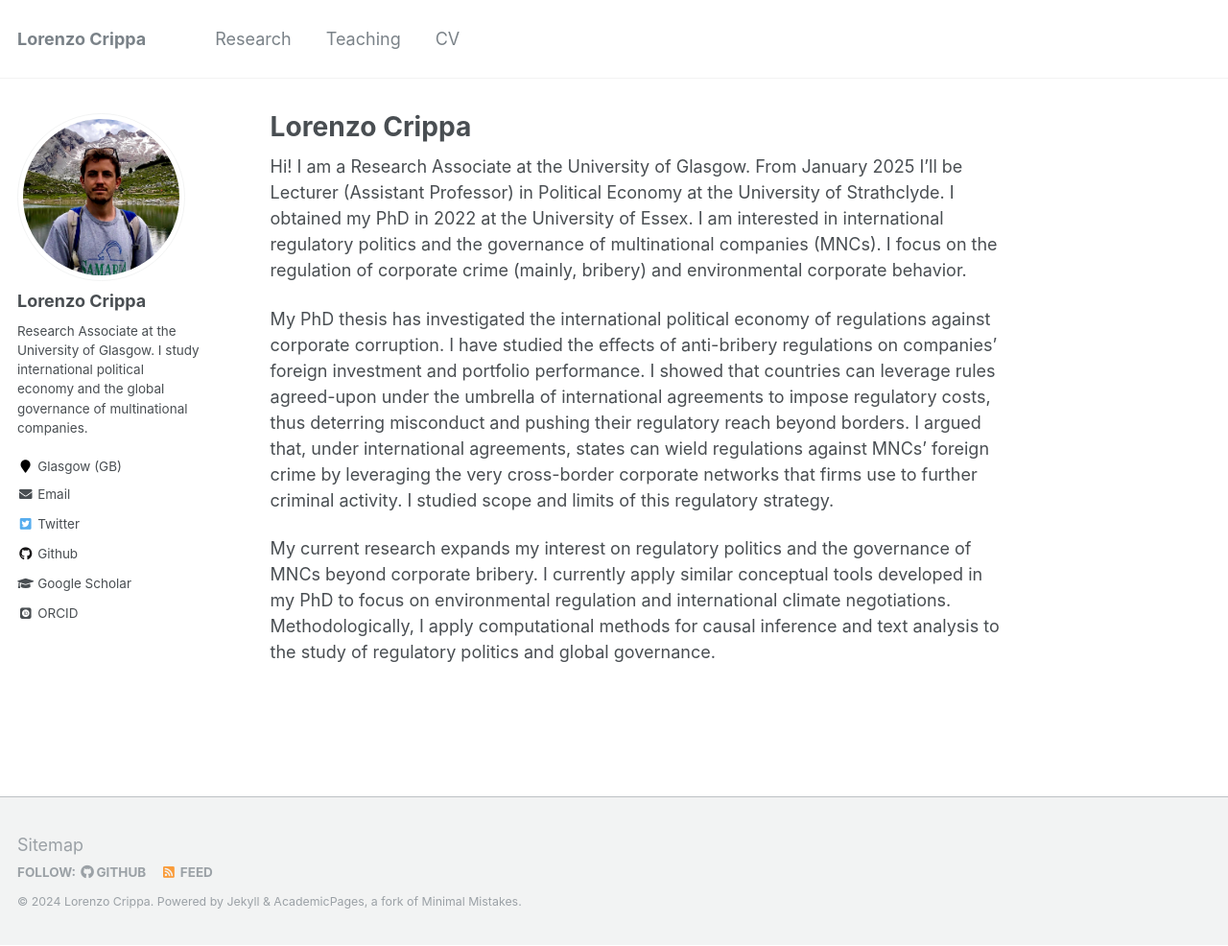
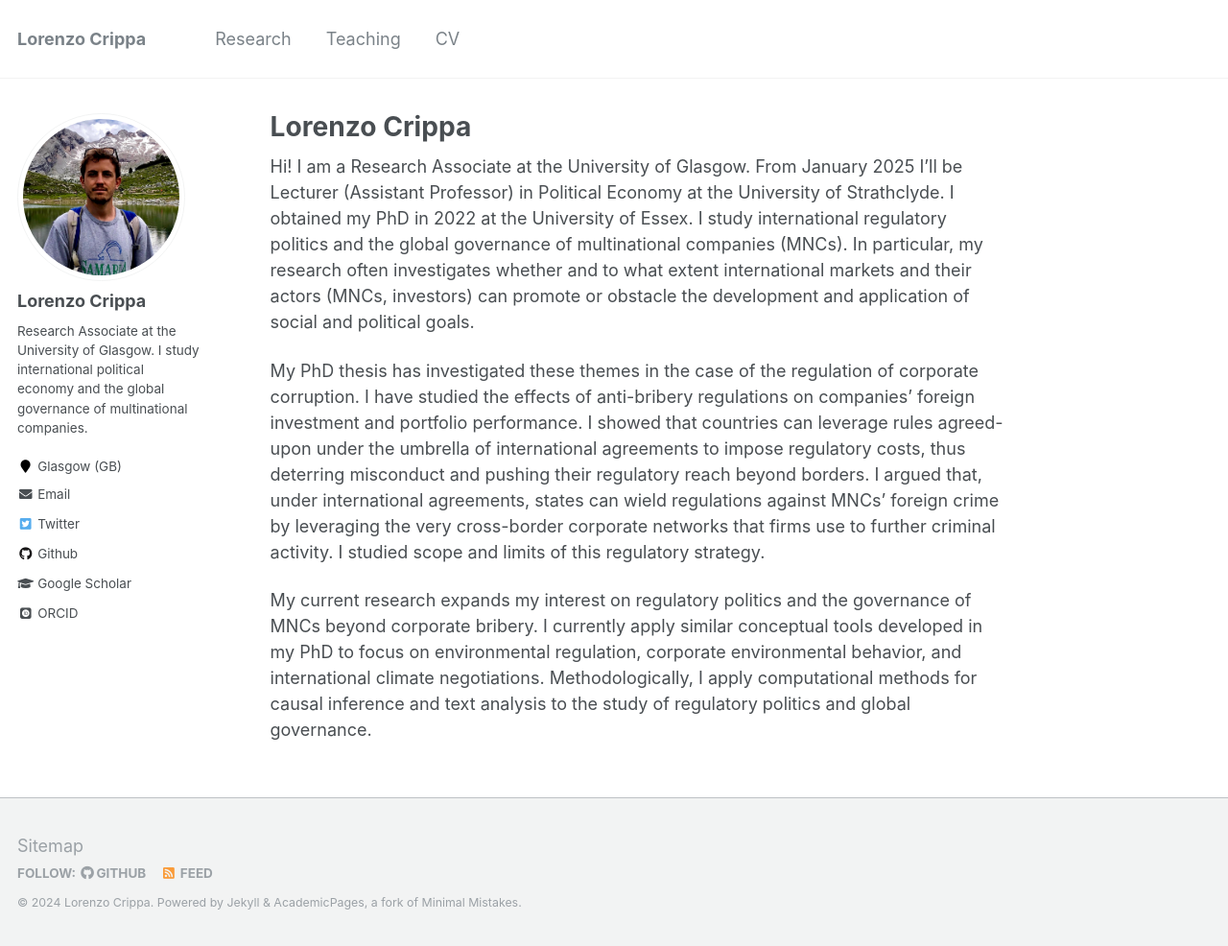
Before and after one commit to lorenzo-crippa/lorenzo-crippa.github.io, a Jekyll site: the page built from _pages/about.md, in a window 1280 px wide and 986 px high. Shown: the whole window at 96% size. Built offline with Jekyll 4.4.1, drawn with Linux system fonts in a browser that asks for light colours; some web fonts are replaced.

Commit message:
Update about.md

```diff
--- a/_pages/about.md
+++ b/_pages/about.md
@@ -7,8 +7,8 @@ redirect_from:
   - /about.html
 ---
 
-Hi! I am a Research Associate at the University of Glasgow. From January 2025 I'll be Lecturer (Assistant Professor) in Political Economy at the University of Strathclyde. I obtained my PhD in 2022 at the University of Essex. I am interested in international regulatory politics and the governance of multinational companies (MNCs). I focus on the regulation of corporate crime (mainly, bribery) and environmental corporate behavior.
+Hi! I am a Research Associate at the University of Glasgow. From January 2025 I'll be Lecturer (Assistant Professor) in Political Economy at the University of Strathclyde. I obtained my PhD in 2022 at the University of Essex. I study international regulatory politics and the global governance of multinational companies (MNCs). In particular, my research often investigates whether and to what extent international markets and their actors (MNCs, investors) can promote or obstacle the development and application of social and political goals.
 
-My PhD thesis has investigated the international political economy of regulations against corporate corruption. I have studied the effects of anti-bribery regulations on companies' foreign investment and portfolio performance. I showed that countries can leverage rules agreed-upon under the umbrella of international agreements to impose regulatory costs, thus deterring misconduct and pushing their regulatory reach beyond borders. I argued that, under international agreements, states can wield regulations against MNCs' foreign crime by leveraging the very cross-border corporate networks that firms use to further criminal activity. I studied scope and limits of this regulatory strategy.
+My PhD thesis has investigated these themes in the case of the regulation of corporate corruption. I have studied the effects of anti-bribery regulations on companies' foreign investment and portfolio performance. I showed that countries can leverage rules agreed-upon under the umbrella of international agreements to impose regulatory costs, thus deterring misconduct and pushing their regulatory reach beyond borders. I argued that, under international agreements, states can wield regulations against MNCs' foreign crime by leveraging the very cross-border corporate networks that firms use to further criminal activity. I studied scope and limits of this regulatory strategy.
 
-My current research expands my interest on regulatory politics and the governance of MNCs beyond corporate bribery. I currently apply similar conceptual tools developed in my PhD to focus on environmental regulation and international climate negotiations. Methodologically, I apply computational methods for causal inference and text analysis to the study of regulatory politics and global governance.
+My current research expands my interest on regulatory politics and the governance of MNCs beyond corporate bribery. I currently apply similar conceptual tools developed in my PhD to focus on environmental regulation, corporate environmental behavior, and international climate negotiations. Methodologically, I apply computational methods for causal inference and text analysis to the study of regulatory politics and global governance.
```
